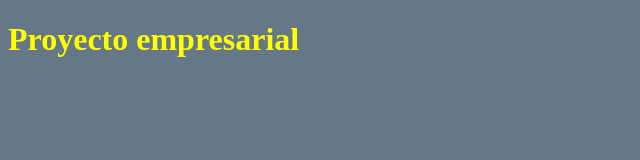
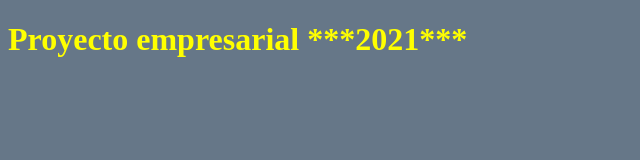
Before and after one commit to dannyarnold/CursoGit, a plain HTML site: page index.html in a window 1280 px wide. Shown: the whole page, without its empty margins (0-640 px from the left). Drawn offline with Linux system fonts and the light colour scheme.

Commit message:
Update index.html

```diff
--- a/index.html
+++ b/index.html
@@ -8,6 +8,6 @@
     <link rel="stylesheet" href="CSS/estilos.css">
 </head>
 <body>
-    <h1>Proyecto empresarial</h1>
+    <h1>Proyecto empresarial ***2021***</h1>
 </body>
 </html>
```
